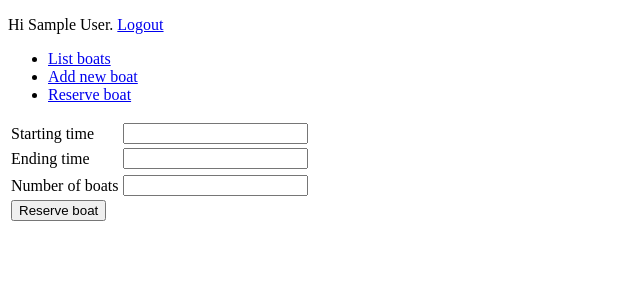
After one commit to marinellalaaksonen/VeneVarausKalenteri, a Flask app: page /reservation/ in a window 1280 px wide. The commit adds this page. Shown: the top 300 px of the page, without its empty margins (0-640 px from the left). Run offline with Flask 2, Linux system fonts and the light colour scheme; a user stored in the database is signed in; tables that the repository leaves empty hold one stand-in row (values such as "Sample post").

Commit message:
lisätty toiminnallisuus varauksen tekemiseen

```diff
--- a/application/__init__.py
+++ b/application/__init__.py
@@ -10,9 +10,12 @@ db = SQLAlchemy(app)
 from application.routes import home
 from application.routes import boats
 from application.routes import auth
+from application.routes import calendar
+from application.routes import reservation
 
 from application.models import boats
 from application.models import user
+from application.models import reservation
 
 from application.models.user import User
 from os import urandom
--- /dev/null
+++ b/application/forms/reservationform.py
@@ -0,0 +1,20 @@
+from flask_wtf import FlaskForm
+from wtforms import DateTimeField, IntegerField, validators
+
+class ReservationForm(FlaskForm):
+    starting_time = DateTimeField("Starting time")
+    ending_time = DateTimeField("Ending time")
+    boats = IntegerField("Number of boats")
+
+    # def validate(self):
+    #     if not FlaskForm.validate(self):
+    #         return False
+    #     if self.ending_time.data < self.starting_time.data:
+    #         self.ending_time.errors.append("Ending time should be after starting time")
+    #         return False
+    #     else:
+    #         return True
+
+
+    class Meta:
+        csrf = False
--- a/application/models/user.py
+++ b/application/models/user.py
@@ -10,6 +10,8 @@ class User(db.Model):
     username = db.Column(db.String(144), nullable=False)
     email = db.Column(db.String(144), nullable=False)
     password = db.Column(db.String(144), nullable=False)
+
+    users_reservations = db.relationship("Reservation", backref = "account")
 
     def __init__(self, name, username, password):
         self.name = name
--- a/application/routes/boats.py
+++ b/application/routes/boats.py
@@ -18,7 +18,7 @@ def add_boat():
 @login_required
 def show_boat(boat_id):
     boat = Boat.query.get(boat_id)
-    return render_template("boats/modify_boat.html", boat = boat,  form = BoatForm(obj=boat))
+    return render_template("boats/modify_boat.html", boat = boat, form = BoatForm(obj=boat))
 
 @app.route("/boats/<boat_id>/delete/", methods=["POST"])
 @login_required
--- /dev/null
+++ b/application/routes/reservation.py
@@ -0,0 +1,34 @@
+from flask import redirect, render_template, request, url_for
+from flask_login import login_required, current_user
+
+from application import app, db
+from application.models.boats import Boat
+from application.models.reservation import Reservation
+from application.forms.reservationform import ReservationForm
+
+@app.route("/reservation/", methods = ["GET"])
+@login_required
+def reserve_boat():
+    return render_template("reservations/reserve_boat.html", form = ReservationForm())
+
+@app.route("/reservation/", methods = ["POST"])
+@login_required
+def make_reservation():
+    form = ReservationForm(request.form)
+
+    if form.starting_time.data > form.ending_time.data:
+        return render_template("reservations/reserve_boat.html", form = form,
+                                error = "Ending time should be after starting time")
+
+    if not form.validate():
+        return render_template("reservations/reserve_boat.html", form = form)
+
+    # boats_reserved = Reservation.count_reserved_boats(form.starting_time.data, form.ending_time.data)
+    # print("Veneitä varattu:", Reservation.count_available_boats(form.starting_time.data, form.ending_time.data))
+    reservation = Reservation(form.starting_time.data, form.ending_time.data, current_user.id)
+    reservation.boats_reserved.append(Boat.query.get(1))
+
+    db.session().add(reservation)
+    db.session().commit()
+
+    return redirect(url_for("calendar_index"))
--- a/application/templates/layout.html
+++ b/application/templates/layout.html
@@ -17,6 +17,7 @@
     <ul>
       <li><a href="{{ url_for('boats_index') }}">List boats</a></li>
       <li><a href="{{ url_for('add_boat') }}">Add new boat</a></li>
+      <li><a href="{{ url_for('reserve_boat') }}">Reserve boat</a></li>
     </ul>
 
     {% block body %}
--- /dev/null
+++ b/application/templates/reservations/reserve_boat.html
@@ -0,0 +1,45 @@
+{% extends "layout.html" %}
+
+{% block body %}
+{{ error }}
+<form method="POST" action="{{ url_for('make_reservation') }}">
+  <table>
+    <tr>
+        <td>
+            {{ form.starting_time.label }}
+        </td>
+        <td>
+            {{ form.starting_time }}
+        </td>
+    </tr>
+    <tr>
+        <td>
+            {{ form.ending_time.label }}
+        </td>
+        <td>
+            {{ form.ending_time }}
+        </td>
+        </tr>
+    <tr>
+    <tr>
+        <td>
+            {{ form.boats.label }}
+        </td>
+        <td>
+            {{ form.boats }}
+        </td>
+        <td>
+            <ul>
+                {% for error in form.boats.errors %}
+                <li>{{ error }}</li>
+                {% endfor %}
+            </ul>
+        </td>
+    </tr>
+    <tr>
+        <td colspan="2">
+            <input type="submit" value="Reserve boat"/>
+        </td>
+    </tr>
+</form>
+{% endblock %}
```
Also changed, not shown: application/models/boats.py (+14 -0 lines), application/models/reservation.py (added, +33 -0 lines), application/routes/calendar.py (added, +9 -0 lines), application/templates/calendar.html (added, +18 -0 lines), application/templates/reservations/modify_reservation.html (added), application/templates/reservations/show_reservation.html (added).
